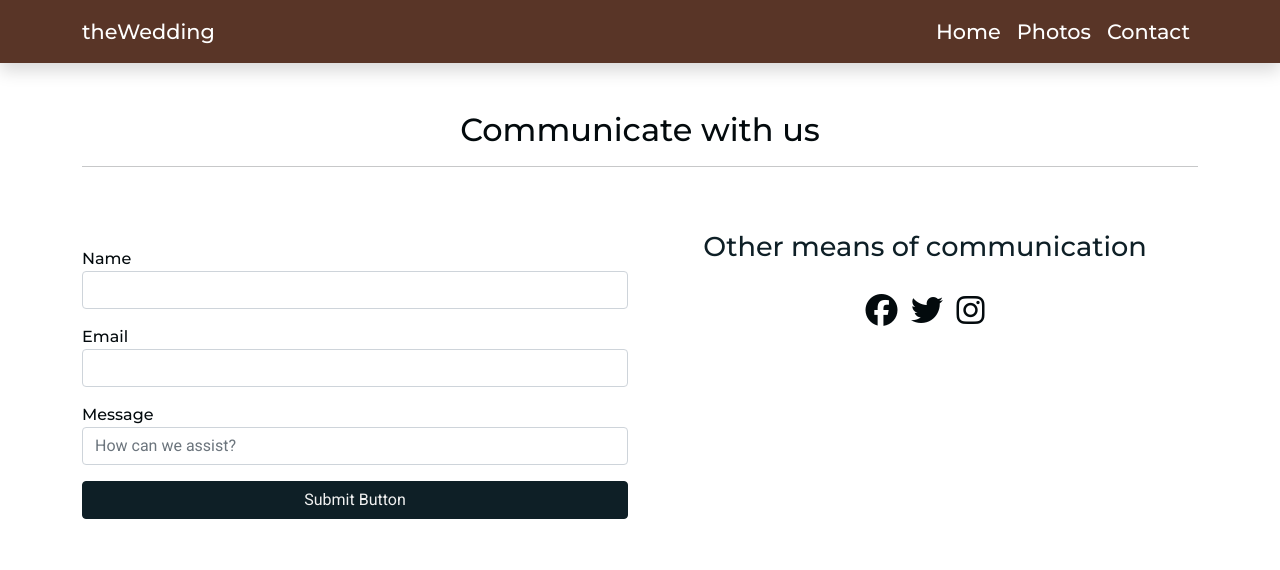
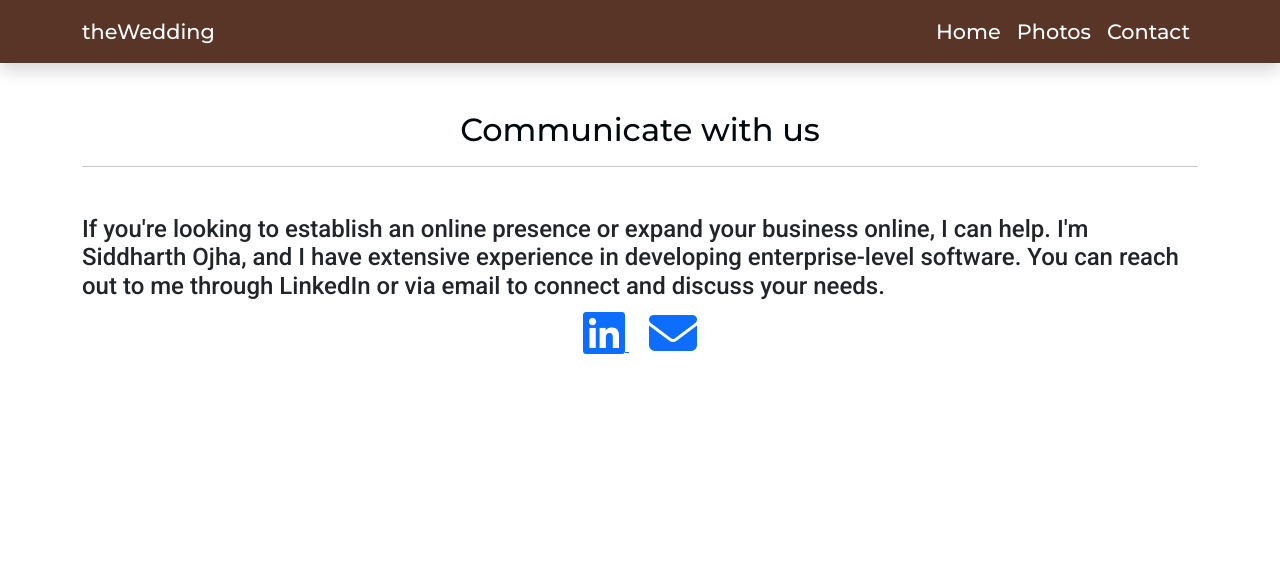
Before and after one commit to Siddharth451/wedding-gallery, a plain HTML site: page contact.html in a window 1280 px wide. Drawn offline with nearby package versions, Linux system fonts and the light colour scheme.

Commit message:
Update contact.html

```diff
--- a/contact.html
+++ b/contact.html
@@ -48,41 +48,16 @@
         <hr>
       </div>
 
-      <div class="row py-3">
-        <div class="col-md-6 col-sm-6 left">
-          <form action="">
-            <div class="form-group my-3">
-              <label for="name">Name</label>
-              <input id="name" class="form-control" type="text" name="">
-            </div>
-            <div class="form-group mb-3">
-              <label for="email">Email</label>
-              <input id="email" class="form-control" type="email" name="email">
-            </div>
-            <div class="form-group mb-3">
-              <label for="message">Message</label>
-              <input type="text" name="" id="message" class="form-control" placeholder="How can we assist?" aria-describedby="">
+      <div class="row">
+        <p class="h4">
+          If you're looking to establish an online presence or expand your business online, I can help. I'm Siddharth Ojha, and I have extensive experience in developing enterprise-level software. You can reach out to me through LinkedIn or via email to connect and discuss your needs.
+        </p>
+        <p style="text-align: center;">
+        <a href="https://www.linkedin.com/in/siddharth-ojha-6b4a751b6/" style="text-align: center;"> <i class="fa fa-linkedin-square" style="font-size:48px"></i> </a>
+        <a href="mailto:sid12ojha@outlook.com" style="text-decoration: none; padding-left: 20px;"><i class="fa fa-envelope" style="font-size:48px"></i></a>
+        </p>
+      </div>
 
-            </div>
-            <input type="submit" class="btn btn-info submit mb-5" value="Submit Button">
-          </form>
-
-        </div>
-
-        <div class="col-md-6 col-sm-6 right">
-          <h2 class="text-center">Other means of communication</h2>
-          <div class="socials my-4">
-              <a href="#"><i class="fa fa-facebook-official"  data-bs-toggle="tooltip" data-bs-placement="top" title="Like us on Facebook" aria-hidden="true"></i></a>
-              <a href="#"><i class="fa fa-twitter"  data-bs-toggle="tooltip" data-bs-placement="top" title="Follow us on Twitter" aria-hidden="true"></i></a>
-              <a href="#"><i class="fa fa-instagram"  data-bs-toggle="tooltip" data-bs-placement="top" title="Like us on Instagram" aria-hidden="true"></i></a>
-          </div>
-
-
-          </div>
-        </div>
-      </div>
-      <!-- /row -->
-      </div>
 
 
 
```
